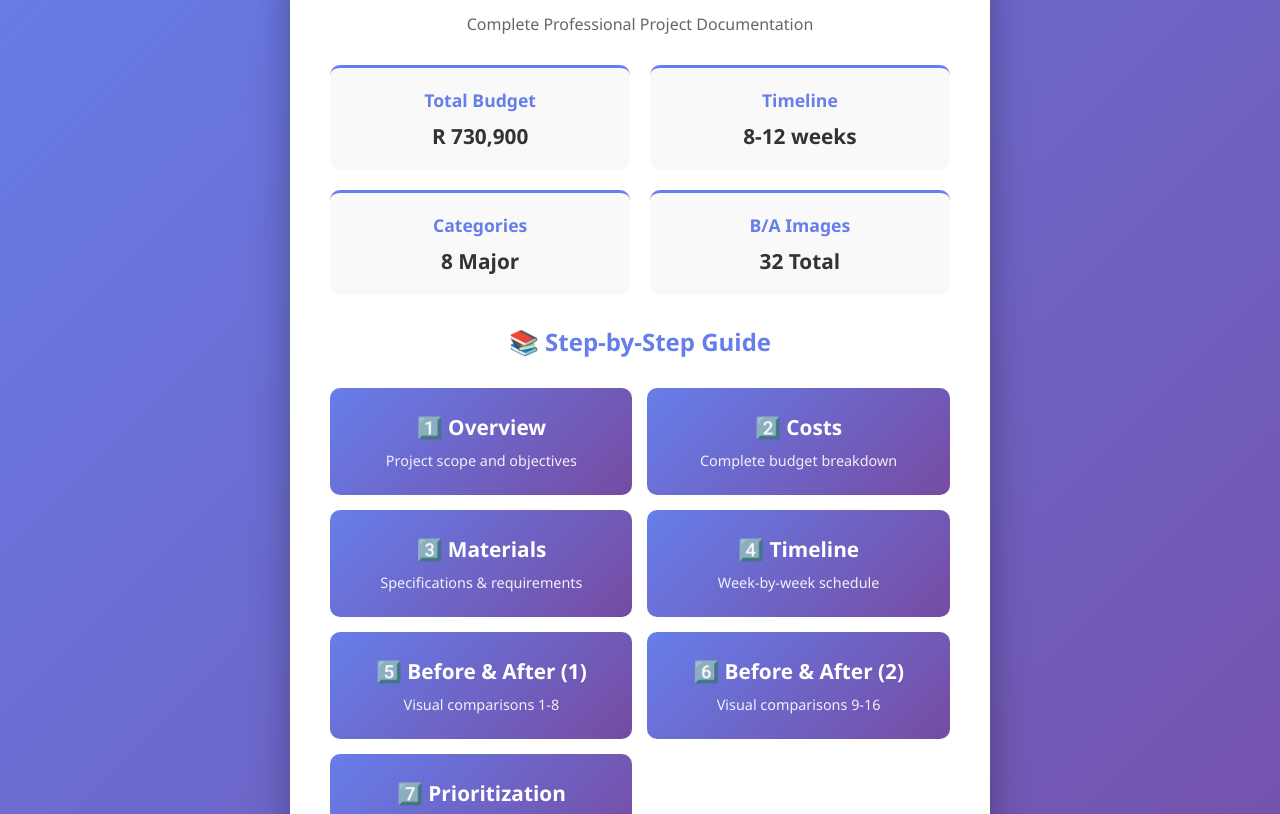
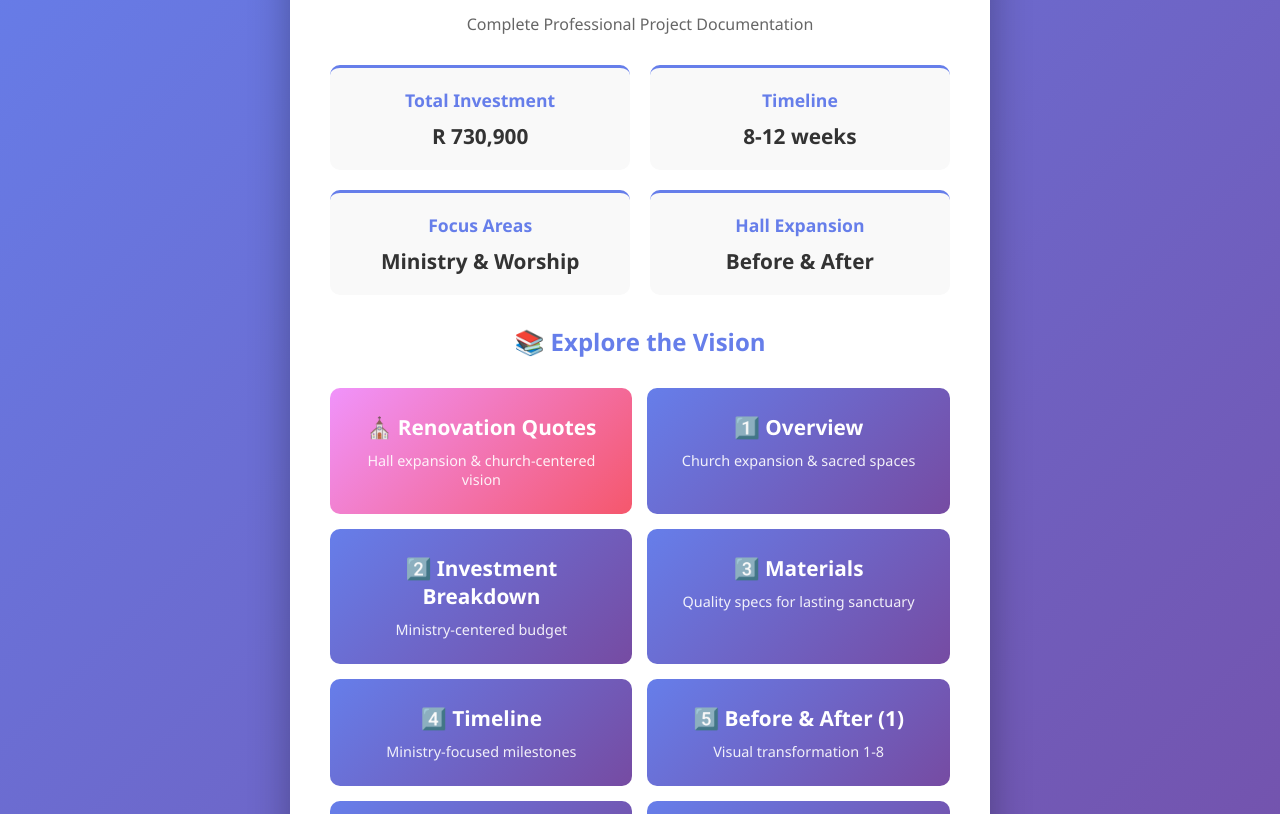
Before and after one commit to Bryne-Ra/bible-house-reno, a plain HTML site: page index.html in a window 1280 px wide. Shown: the part 127-941 px from the top of the page. Drawn offline with Linux system fonts and the light colour scheme.

Commit message:
Update index.html with church-focused navigation

```diff
--- a/index.html
+++ b/index.html
@@ -123,7 +123,7 @@
 
         <div class="info-grid">
             <div class="info-card">
-                <h3>Total Budget</h3>
+                <h3>Total Investment</h3>
                 <p>R 730,900</p>
             </div>
             <div class="info-card">
@@ -131,51 +131,56 @@
                 <p>8-12 weeks</p>
             </div>
             <div class="info-card">
-                <h3>Categories</h3>
-                <p>8 Major</p>
+                <h3>Focus Areas</h3>
+                <p>Ministry & Worship</p>
             </div>
             <div class="info-card">
-                <h3>B/A Images</h3>
-                <p>32 Total</p>
+                <h3>Hall Expansion</h3>
+                <p>Before & After</p>
             </div>
         </div>
 
-        <h2 style="color: #667eea; text-align: center; margin: 30px 0 20px;">📚 Step-by-Step Guide</h2>
+        <h2 style="color: #667eea; text-align: center; margin: 30px 0 20px;">📚 Explore the Vision</h2>
 
         <div class="nav-grid">
+            <a href="quotes.html" class="nav-card" style="background: linear-gradient(135deg, #f093fb 0%, #f5576c 100%);">
+                <h3>⛪ Renovation Quotes</h3>
+                <p>Hall expansion & church-centered vision</p>
+            </a>
+
             <a href="overview.html" class="nav-card">
                 <h3>1️⃣ Overview</h3>
-                <p>Project scope and objectives</p>
+                <p>Church expansion & sacred spaces</p>
             </a>
 
             <a href="costs.html" class="nav-card">
-                <h3>2️⃣ Costs</h3>
-                <p>Complete budget breakdown</p>
+                <h3>2️⃣ Investment Breakdown</h3>
+                <p>Ministry-centered budget</p>
             </a>
 
             <a href="materials.html" class="nav-card">
                 <h3>3️⃣ Materials</h3>
-                <p>Specifications & requirements</p>
+                <p>Quality specs for lasting sanctuary</p>
             </a>
 
             <a href="timeline.html" class="nav-card">
                 <h3>4️⃣ Timeline</h3>
-                <p>Week-by-week schedule</p>
+                <p>Ministry-focused milestones</p>
             </a>
 
             <a href="beforeafter.html" class="nav-card">
                 <h3>5️⃣ Before & After (1)</h3>
-                <p>Visual comparisons 1-8</p>
+                <p>Visual transformation 1-8</p>
             </a>
 
             <a href="beforeafter2.html" class="nav-card">
                 <h3>6️⃣ Before & After (2)</h3>
-                <p>Visual comparisons 9-16</p>
+                <p>Visual transformation 9-16</p>
             </a>
 
             <a href="prioritization.html" class="nav-card">
                 <h3>7️⃣ Prioritization</h3>
-                <p>Implementation recommendations</p>
+                <p>Kingdom impact priorities</p>
             </a>
         </div>
 
```
